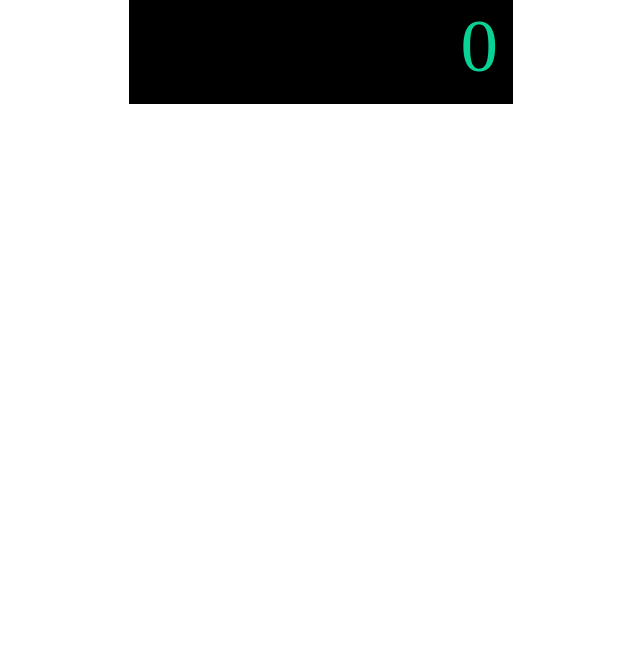
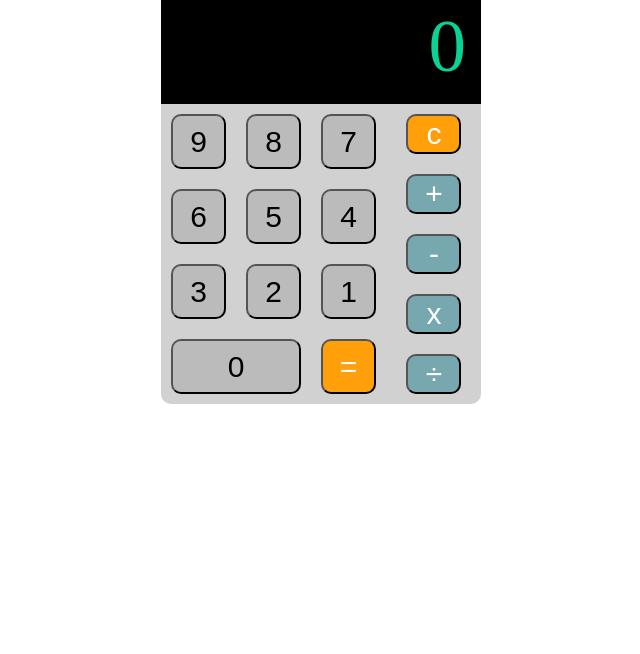
Before and after one commit to aniellonigrocogliano/htmlcss-simple-calculator, a plain HTML site: page index.html in a window 1280 px wide. Shown: the part 146-800 px from the top of the page, without its empty margins (319-959 px from the left). Drawn offline with Linux system fonts and the light colour scheme; a web font is replaced by a local one.

Commit message:
add: tastiera

```diff
--- a/css/style.css
+++ b/css/style.css
@@ -6,26 +6,92 @@
 
 }
 
-body {
-    font-family: 'Seven Segment';
-}
+body {}
 
 .container {
-    width: 30%;
+    width: 25%;
     margin: 0 auto;
     background-color: #D1D1D1;
     margin-top: 30px;
+    border-radius: 10px;
 
 }
 
 .logo {
     text-align: center;
 }
-.display{
+
+.display {
     background-color: #000000;
     color: #09D296;
     font-weight: 300;
     font-size: 75px;
     padding: 15px;
-    text-align:end;
+    text-align: end;
+    font-family: 'Seven Segment';
 }
+button{
+    border-radius: 10px;
+}
+
+.tastiera {
+    display: flex;
+    flex-flow: column wrap;
+    flex-direction: row;
+    flex-wrap: nowrap;
+}
+
+.numeri {
+    display: flex;
+    flex-direction: row;
+    flex-wrap: wrap;
+}
+
+.num {
+    background-color: #BBBBBB;
+color: #000000;
+    font-weight: 300;
+    font-size: 30px;
+    margin: 10px;
+    height: 55px;
+    width: 55px;
+
+}
+
+.operatori {
+    display: flex;
+    flex-direction: row;
+    justify-content: center;
+    flex-wrap: wrap;
+
+}
+
+.opo {
+    background-color: #FF9F0A;
+    color: white;
+    font-weight: 300;
+    font-size: 30px;
+
+}
+.opa {
+    background-color: #77A8B0;
+    color: white;
+    font-weight: 300;
+    font-size: 30px;
+
+}
+.quadrato{
+    margin: 10px;
+    height: 55px;
+    width: 55px;
+}
+
+.rettangolo{
+    margin: 10px;
+    height: 40px;
+    width: 55px;
+}
+.btn0{
+    height: 55px;
+    width: 130px;
+}
--- a/index.html
+++ b/index.html
@@ -21,6 +21,31 @@
                 <p>0</p>
             </div>
             <!-- tastiera -->
+            <div class="tastiera">
+                <div class="numeri">
+                    <button class="num quadrato">9</button>
+                    <button class="num quadrato">8</button>
+                    <button class="num quadrato">7</button>
+                    <button class="num quadrato">6</button>
+                    <button class="num quadrato">5</button>
+                    <button class="num quadrato">4</button>
+                    <button class="num quadrato">3</button>
+                    <button class="num quadrato">2</button>
+                    <button class="num quadrato">1</button>
+                    <button class="num btn0">0</button>
+                    <button class="opo quadrato">=</button>
+
+
+                </div>
+                <div class="operatori">
+                    <button class="opo rettangolo">c</button>
+                    <button class="opa rettangolo">+</button>
+                    <button class="opa rettangolo">-</button>
+                    <button class="opa rettangolo">x</button>
+                    <button class="opa rettangolo">÷</button>
+                </div>
+
+            </div>
 
         </div>
     </main>
```
